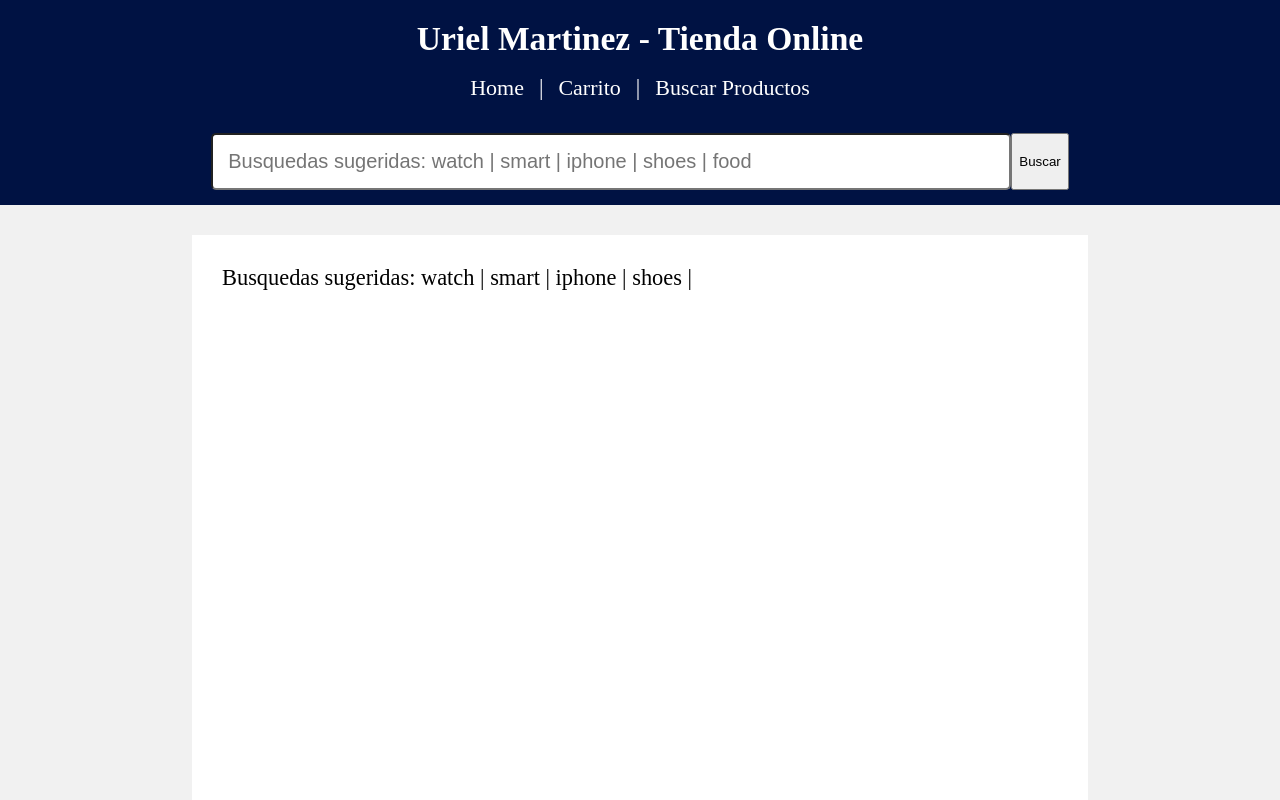
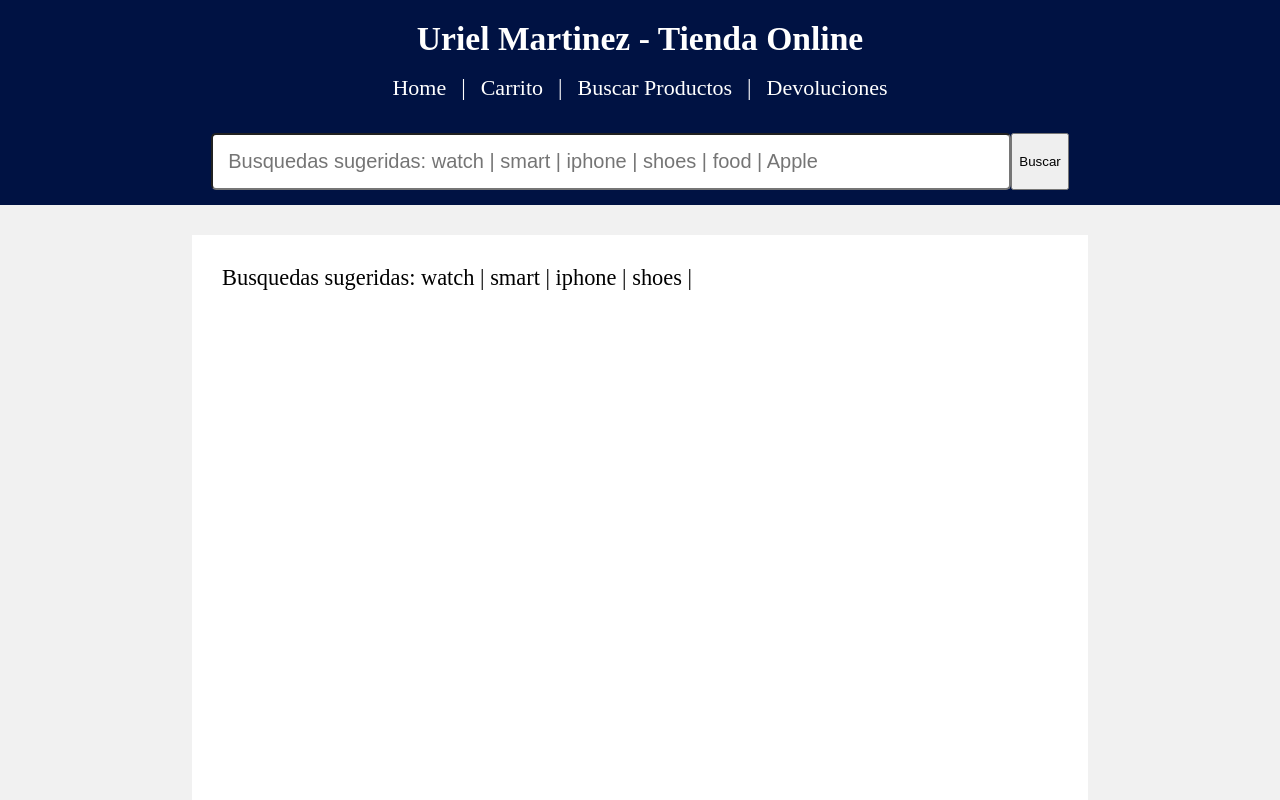
Before and after one commit to UriGood/tienda-online-react-unir, a React (Vite) app: page /search-products in a window 1280 px wide. Shown: the top 800 px of the page. Built offline with nearby package versions, Linux system fonts and the light colour scheme.

Commit message:
detalles

```diff
--- a/src/components/Header.jsx
+++ b/src/components/Header.jsx
@@ -7,7 +7,8 @@ export function Header() {
       <nav>
         <Link to="/">Home</Link> |
         <Link to="cart">Carrito</Link> |
-        <Link to="search-products">Buscar Productos</Link>
+        <Link to="search-products">Buscar Productos</Link>  |
+        <Link to="returns">Devoluciones</Link>
       </nav>
     </header>
   );
--- a/src/components/ProductItem.jsx
+++ b/src/components/ProductItem.jsx
@@ -44,7 +44,7 @@ export function ProductItem({ product }) {
           <p id="price">${product.price}</p>
           <p>Disponibles: <span id="count">{ product.rating }</span> </p>
           <div className="contador_container">
-            <Contador value={contadorValue} onChange={assembleObject}/>
+            <Contador value={contadorValue} onChange={assembleObject}/> &nbsp;
             <button className="btn-add" href="" onClick={saveProduct}>Agregar al carrito</button>
           </div>
         </div>
--- a/src/components/SearchBar.jsx
+++ b/src/components/SearchBar.jsx
@@ -18,7 +18,7 @@ export function SearchBar({ onSearch }) {
     <form className="searchbar" onSubmit={handleSubmit}>
       <input
         className="searchbar__input"
-        placeholder="Busquedas sugeridas: watch | smart | iphone | shoes | food "
+        placeholder="Busquedas sugeridas: watch | smart | iphone | shoes | food | Apple "
         type="text"
         value={input}
         onChange={handleChange}
--- a/src/styles/components/ProductItem.css
+++ b/src/styles/components/ProductItem.css
@@ -1,5 +1,4 @@
 .contador_container {
     display: flex;
     align-items: center;
-    justify-content: space-between;
 }
--- a/src/useContext/CartPage.jsx
+++ b/src/useContext/CartPage.jsx
@@ -37,8 +37,6 @@ export const CartPage = () => {
   }, [cart]);
 
   const updateCart = (id, value) => {
-    console.log("id", id);
-    console.log("valueid", value);
     setCart((prevDataCart) =>
       prevDataCart.map((p) => {
         if (p.id == id) {
--- a/src/useContext/MainApp.jsx
+++ b/src/useContext/MainApp.jsx
@@ -16,6 +16,7 @@ export const MainApp = () => {
             <Route path="/" element={<HomePage />} />
             <Route path="cart" element={<CartPage />} />
             <Route path="search-products" element={<SearchProducts />} />
+            <Route path="returns" element={<SearchProducts />} />
             <Route path="/*" element={<Navigate to="/" />} />
           </Routes>
         </main>
--- a/src/useContext/SearchProducts.jsx
+++ b/src/useContext/SearchProducts.jsx
@@ -7,8 +7,7 @@ export default function SearchProducts() {
   const [query, setQuery] = useState("");
   const { results, loading } = useProductSearch(query);
   const [ mensaje, setMensaje ] = useState("Busquedas sugeridas: watch | smart | iphone | shoes |  ");
-  console.log("obteniedo el resultado en el padre", query);
-  console.log("este es el result ", results);
+
   useEffect(() => {
     if (query !== "" && !results.length && !loading) {
       setMensaje("No se encontraron resultados de este producto");
```
